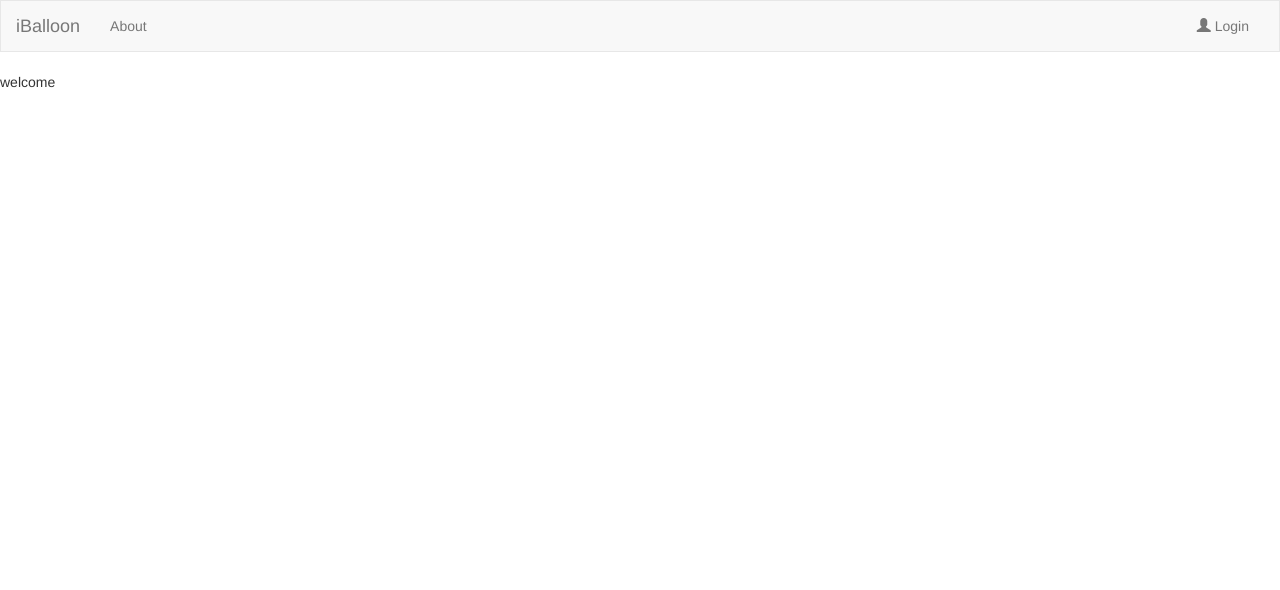
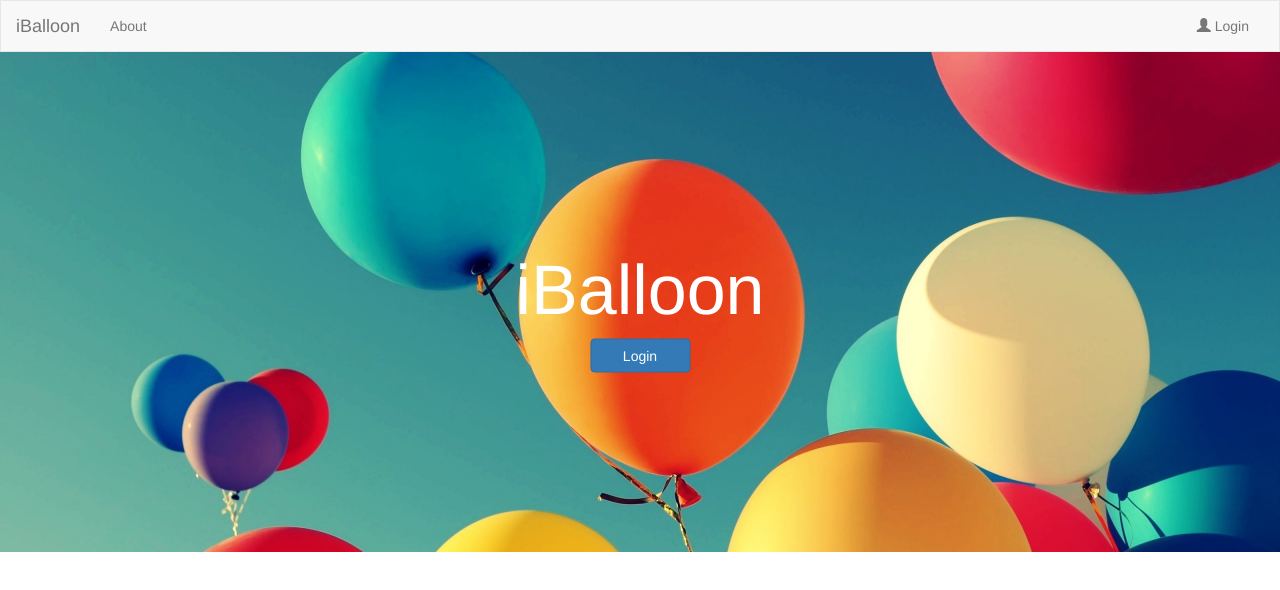
Before and after one commit to imtaekh/balloonpic, a website: page public/index.html in a window 1280 px wide. Drawn offline with nearby package versions, Linux system fonts and the light colour scheme; some packages are replaced by stand-ins of ours.

Commit message:
welcome page setup

```diff
--- a/gulp/js/app.routes.js
+++ b/gulp/js/app.routes.js
@@ -8,6 +8,8 @@
 		$routeProvider
 			.when('/', {
 				templateUrl : 'views/welcome.html',
+				controller : 'AppController',
+				controllerAs : 'appCtrl',
 				requireLogin :false
 			})
 			.when('/app', {
--- a/gulp/js/controllers/AppController.js
+++ b/gulp/js/controllers/AppController.js
@@ -8,7 +8,7 @@
   function AppController($rootScope, $window, Auth){
     var vm = this;
 
-    $rootScope.$on('$routeChangeStart',function () {
+    vm.initialize = function () {
       Auth.getUser()
       .then(function (data) {
         if(data.data.success){
@@ -20,8 +20,9 @@
         vm.isLoggedIn=vm.user?true:false;
         console.log("USER : ", vm.user);
       });
-
-    });
+    };
+    vm.initialize();
+    $rootScope.$on('$routeChangeStart',vm.initialize);
 
     vm.login = function () {
       $window.location.href = "/auth/instagram";
--- a/gulp/style.scss
+++ b/gulp/style.scss
@@ -1,3 +1,24 @@
 .navbar{
   border-radius: 0;
+  margin-bottom: 0;
 }
+.btn-login{
+  width: 100px;
+}
+.welcome_1st{
+  position: relative;
+  background: url("/images/welcome_bg_001.jpg") center center no-repeat;
+  background-size: cover;
+  height: 500px;
+  text-align: center;
+  h1{
+    font-size: 5em;
+    color: white;
+  }
+}
+.divCenter{
+  position: absolute;
+  left:50%;
+  top:50%;
+  transform: translate(-50%, -50%);
+}
--- a/public/index.html
+++ b/public/index.html
@@ -14,8 +14,8 @@
     <link rel="stylesheet" href="/css/style.css">
     <title>iBalloon</title>
   </head>
-  <body ng-controller="AppController as appCtrl">
-    <nav class="navbar navbar-default">
+  <body>
+    <nav class="navbar navbar-default" ng-controller="AppController as appCtrl">
       <div class="container-fluid">
         <div class="navbar-header">
           <button type="button" class="navbar-toggle collapsed" ng-click="appCtrl.menuClick()">
@@ -23,7 +23,7 @@
             <span class="icon-bar"></span>
             <span class="icon-bar"></span>
           </button>
-          <a class="navbar-brand" href="#">iBalloon</a>
+          <a class="navbar-brand" href="/#/app">iBalloon</a>
         </div>
 
         <div ng-class="appCtrl.menuStyle">
@@ -42,9 +42,6 @@
         </div>
       </div>
     </nav>
-    {{appCtrl.test}}
-
-
     <div ng-view></div>
   </body>
 </html>
--- a/public/views/welcome.html
+++ b/public/views/welcome.html
@@ -1,3 +1,9 @@
-<p>
-  welcome
-</p>
+<div class="welcome_1st">
+  <div class="divCenter">
+
+    <h1>iBalloon</h1>
+    <p ng-if="!appCtrl.user" ng-click="appCtrl.login()" class="btn btn-primary btn-login">
+    Login
+    </p>
+  </div>
+</div>
```
Also changed, not shown: public/js/application.js (+1 -1 lines), public/css/style.css.
